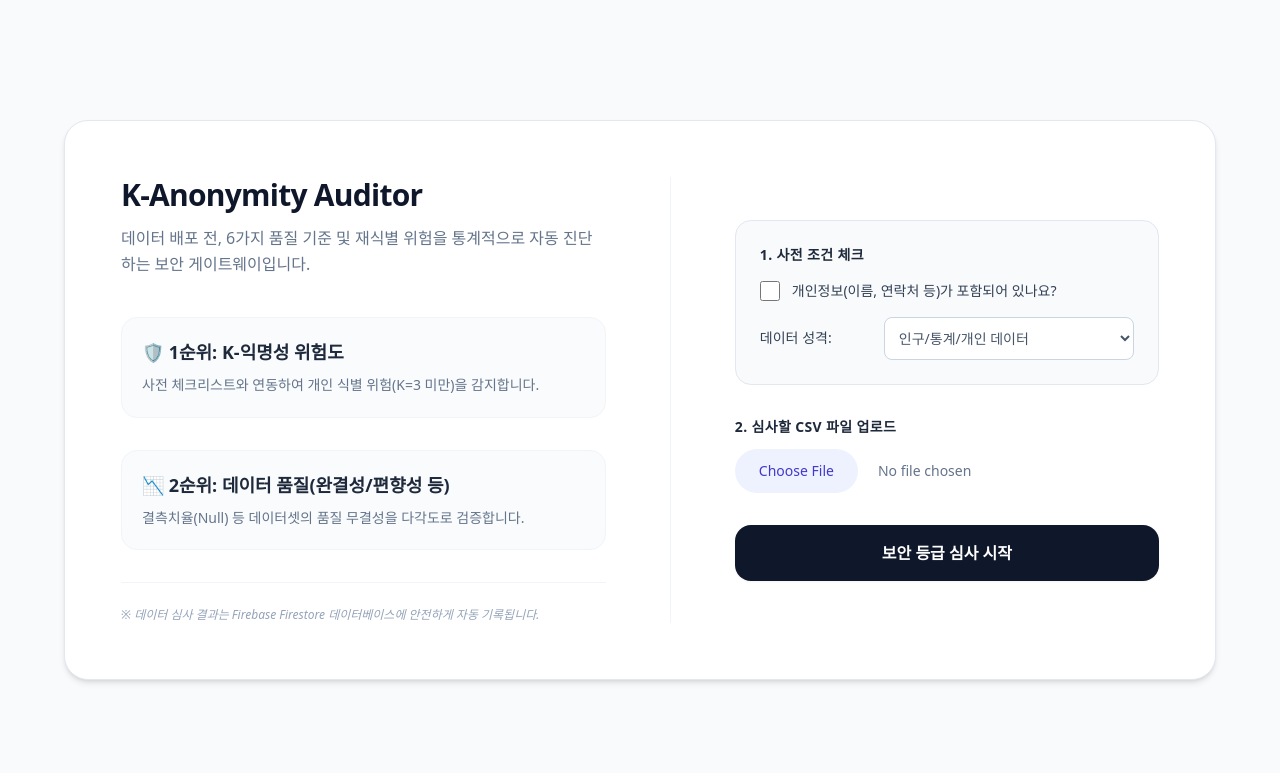
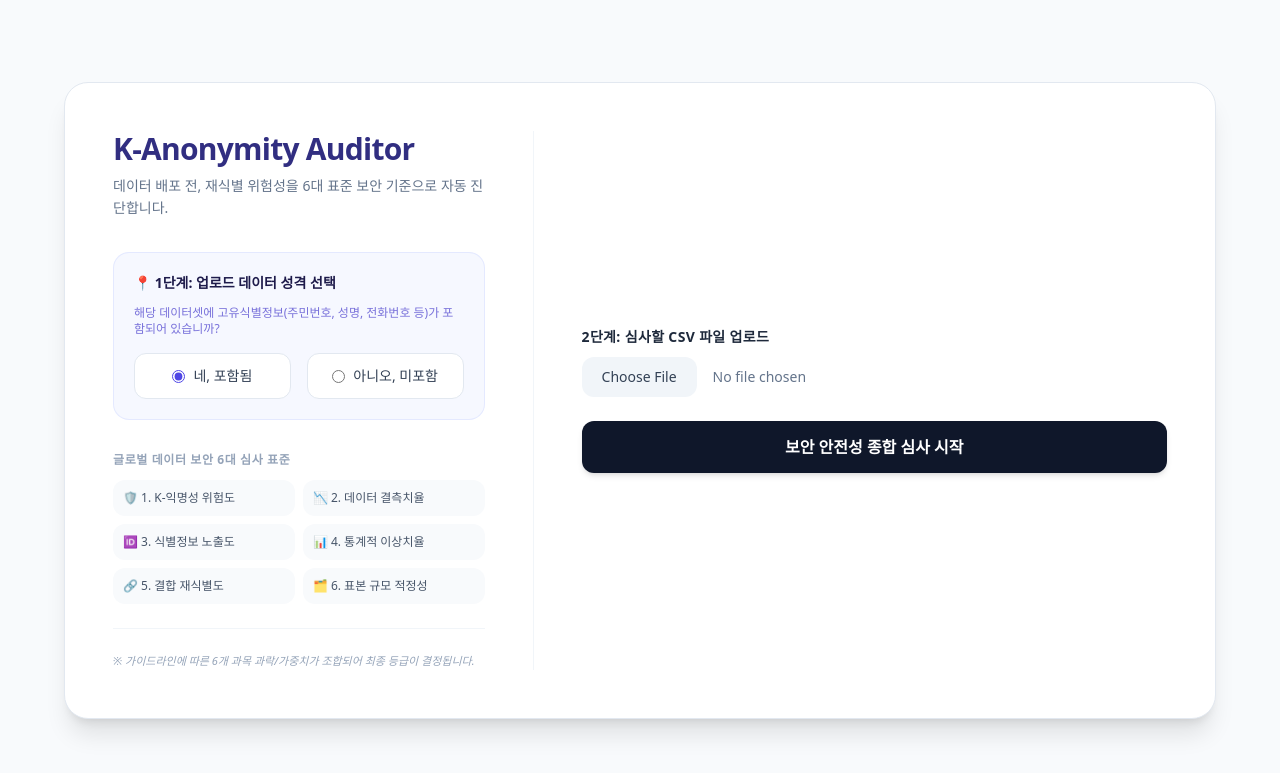
Before and after one commit to GbXb1/GB01, a Flask app: page / in a window 1280 px wide. Shown: the top 773 px of the page. Run offline with Flask 3, Linux system fonts and the light colour scheme; some libraries are stand-ins or nearby versions.

Commit message:
거의최종수정

```diff
--- a/app.py
+++ b/app.py
@@ -1,21 +1,6 @@
 from flask import Flask, render_template, request, jsonify
 import pandas as pd
 from datetime import datetime
-import uuid
-
-# [추가된 기능] 파이어베이스 라이브러리 연동
-import firebase_admin
-from firebase_admin import credentials, firestore
-
-# 파이어베이스 초기화 (서버 재시작 시 중복 방지)
-try:
-    if not firebase_admin._apps:
-        cred = credentials.Certificate('firebase_key.json')
-        firebase_admin.initialize_app(cred)
-    db = firestore.client()
-except Exception as e:
-    print(f"🔥 Firebase 연결 에러: {e}")
-    db = None
 
 app = Flask(__name__)
 
@@ -29,13 +14,10 @@ def audit_dataset():
         return jsonify({'error': '업로드된 파일이 없습니다.'}), 400
 
     file = request.files['file']
-
-    # [추가된 기능] 프론트엔드 체크리스트 값 받아오기
-    has_personal_info = request.form.get('has_personal_info') == 'true'
-    data_type = request.form.get('data_type')
+    has_pii = request.form.get('has_pii', 'no') # 프론트엔드 선택창 값 수신
 
     try:
-        # 기존 훌륭한 인코딩 방어 로직 유지
+        # 인코딩 방어 적용하며 CSV 로드
         try:
             df = pd.read_csv(file)
         except:
@@ -54,80 +36,86 @@ def audit_dataset():
         if total_rows == 0:
             return jsonify({'error': '데이터셋에 행이 존재하지 않습니다.'}), 400
 
-        # ==========================================
-        # 🛡️ 1순위: K-익명성(K=3) 위험도 (체크리스트 연동)
-        # ==========================================
-        if has_personal_info:
-            group_counts = df.groupby(list(df.columns)).size().reset_index(name='count')
-            risk_groups = group_counts[group_counts['count'] < 3]
-            risk_rows_count = int(risk_groups['count'].sum())
-            risk_ratio = round((risk_rows_count / total_rows) * 100, 1)
-        else:
-            # 환경/통계 데이터 등 개인정보가 없다고 체크된 경우 위험도 0%로 패스
-            risk_ratio = 0.0
+        # -------------------------------------------------------------
+        # 📊 [진짜 연산] 6대 데이터 보안 심사 기준 알고리즘
+        # -------------------------------------------------------------
 
-        # ==========================================
-        # 📉 2순위: 데이터 결측치율(완결성) 계산
-        # ==========================================
+        # [기준 1] K-익명성 위험도 (K=3)
+        group_counts = df.groupby(list(df.columns)).size().reset_index(name='count')
+        risk_groups = group_counts[group_counts['count'] < 3]
+        risk_rows_count = int(risk_groups['count'].sum())
+        risk_ratio = round((risk_rows_count / total_rows) * 100, 1)
+
+        # [기준 2] 데이터 결측치율
         total_cells = df.size
         null_cells = int(df.isnull().sum().sum())
         null_ratio = round((null_cells / total_cells) * 100, 1)
 
-        # (기타 누락되었던 편향성, 유효성 등은 백엔드 확장을 위해 자리는 비워두고,
-        # 우선 기존에 짜신 완화된 등급 룰북을 그대로 반영합니다.)
+        # [기준 3] 고유식별정보(PII) 컬럼 검출율
+        pii_keywords = ['주민', '전화', '이름', '성명', '폰', '이메일', '주소', 'id', 'sn', 'email', 'phone', 'address']
+        pii_cols = [col for col in df.columns if any(kw in col.lower() for kw in pii_keywords)]
+        pii_ratio = round((len(pii_cols) / len(df.columns)) * 100, 1) if len(df.columns) > 0 else 0
 
-        # ==========================================
-        # 🏆 기존 완화된 실무형 등급 산출
-        # ==========================================
-        if risk_ratio <= 5.0 and null_ratio < 5.0:
-            grade = 'S'
-        elif risk_ratio <= 25.0 and null_ratio < 10.0:
-            grade = 'A'
-        elif risk_ratio <= 55.0:
-            grade = 'B'
-        else:
-            grade = 'C'
+        # [기준 4] 데이터 통계적 이상치(Outlier) 비율 (IQR 방식)
+        num_cols = df.select_dtypes(include=['number']).columns
+        total_outliers = 0
+        total_numeric_elements = 0
+        for col in num_cols:
+            q1 = df[col].quantile(0.25)
+            q3 = df[col].quantile(0.75)
+            iqr = q3 - q1
+            outliers = df[(df[col] < q1 - 1.5 * iqr) | (df[col] > q3 + 1.5 * iqr)]
+            total_outliers += len(outliers)
+            total_numeric_elements += len(df)
+        outlier_ratio = round((total_outliers / total_numeric_elements) * 100, 1) if total_numeric_elements > 0 else 0
 
+        # [기준 5] 준식별자 결합 및 재식별 고유성 위험도
+        unique_combos = len(df.drop_duplicates())
+        combo_ratio = round((unique_combos / total_rows) * 100, 1)
+
+        # [기준 6] 데이터 표본 규모 적정성 (행 수 계산)
+        # (행 수가 너무 적으면 통계적 추론 및 재식별 위험이 매우 높음)
+
+        # -------------------------------------------------------------
+        # 🏆 6대 항목별 개별 등급 판정 로직
+        # -------------------------------------------------------------
+        # 1. K-익명성 등급
+        risk_grade = 'S' if risk_ratio <= 5.0 else 'A' if risk_ratio <= 25.0 else 'B' if risk_ratio <= 55.0 else 'C'
+        # 2. 결측치율 등급
+        null_grade = 'S' if null_ratio < 5.0 else 'A' if null_ratio < 10.0 else 'B' if null_ratio < 20.0 else 'C'
+        # 3. 개인정보 매칭 무결성 등급 (선택창 검증)
+        if has_pii == 'no' and pii_ratio > 0: pii_grade = 'C' # 없다고 했는데 발견됨 (감점)
+        elif has_pii == 'yes' and pii_ratio > 30.0: pii_grade = 'B' # 너무 날것의 개인정보가 많음
+        else: pii_grade = 'S'
+        # 4. 이상치 등급
+        outlier_grade = 'S' if outlier_ratio <= 3.0 else 'A' if outlier_ratio <= 8.0 else 'B' if outlier_ratio <= 15.0 else 'C'
+        # 5. 결합 위험도 등급
+        linkage_grade = 'S' if combo_ratio <= 20.0 else 'A' if combo_ratio <= 50.0 else 'B' if combo_ratio <= 80.0 else 'C'
+        # 6. 규모 적정성 등급
+        row_grade = 'S' if total_rows >= 1000 else 'A' if total_rows >= 300 else 'B' if total_rows >= 50 else 'C'
+
+        # ⚖️ 종합 점수 산출 (과목별 가중치 평균)
+        score_map = {'S': 4, 'A': 3, 'B': 2, 'C': 1}
+        total_score = (score_map[risk_grade]*2.5 + score_map[null_grade]*1.5 + score_map[pii_grade]*2.0 + score_map[outlier_grade] + score_map[linkage_grade]*1.5 + score_map[row_grade]) / 9.5
+
+        grade = 'S' if total_score >= 3.5 else 'A' if total_score >= 2.8 else 'B' if total_score >= 1.8 else 'C'
         current_time = datetime.now().strftime("%Y-%m-%d %H:%M:%S")
-
-        # ==========================================
-        # 💾 [추가된 기능] 파이어베이스 Firestore DB 저장 로직
-        # ==========================================
-        saved_to_db = False
-        if db is not None:
-            doc_id = f"eval_{datetime.now().strftime('%Y%m%d%H%M%S')}_{uuid.uuid4().hex[:4]}"
-            eval_data = {
-                "document_id": doc_id,
-                "meta_info": {
-                    "file_name": file.filename,
-                    "uploaded_at": current_time,
-                    "checklist": {
-                        "has_personal_info": has_personal_info,
-                        "data_type": data_type
-                    }
-                },
-                "results": {
-                    "risk_ratio_percent": risk_ratio,
-                    "null_ratio_percent": null_ratio,
-                    "final_grade": grade
-                }
-            }
-            db.collection("evaluations").document(doc_id).set(eval_data)
-            saved_to_db = True
 
         return jsonify({
             'filename': file.filename,
             'audit_time': current_time,
-            'total_rows': total_rows,
-            'risk_ratio': risk_ratio,
-            'null_ratio': null_ratio,
             'grade': grade,
-            'applied_k': 3,
-            'saved_to_db': saved_to_db  # DB 저장 성공 여부를 프론트로 전달
+            # 6대 세부 심사 결과 데이터 송신
+            'risk_ratio': risk_ratio, 'risk_grade': risk_grade,
+            'null_ratio': null_ratio, 'null_grade': null_grade,
+            'pii_ratio': pii_ratio, 'pii_grade': pii_grade,
+            'outlier_ratio': outlier_ratio, 'outlier_grade': outlier_grade,
+            'combo_ratio': combo_ratio, 'linkage_grade': linkage_grade,
+            'total_rows': total_rows, 'row_grade': row_grade
         })
 
     except Exception as e:
-        return jsonify({'error': f'파일 연산 중 에러 발생: {str(e)}'}), 500
+        return jsonify({'error': f'분석 중 에러 발생: {str(e)}'}), 500
 
 if __name__ == '__main__':
-    app.run(debug=True, port=5000)
+    app.run(debug=True, port=5001)
--- a/templates/index.html
+++ b/templates/index.html
@@ -3,72 +3,65 @@
 
 <head>
     <meta charset="UTF-8">
-    <title>K-Anonymity Auditor</title>
+    <meta name="viewport" content="width=device-width,initial-scale=1" />
+    <title>K-Anonymity Auditor Portal</title>
     <script src="https://cdn.tailwindcss.com"></script>
 </head>
 
 <body class="bg-slate-50 min-h-screen flex items-center justify-center p-8">
 
-    <div class="max-w-6xl w-full bg-white p-14 rounded-3xl shadow-md border border-slate-200 flex gap-16">
+    <div class="max-w-6xl w-full bg-white p-12 rounded-3xl shadow-xl border border-slate-200 flex gap-12">
 
-        <div class="w-1/2 flex flex-col justify-between">
+        <div class="w-5/12 flex flex-col justify-between border-r border-slate-100 pr-12">
             <div>
-                <h1 class="text-3xl font-black text-slate-900 mb-3 tracking-tight">K-Anonymity Auditor</h1>
-                <p class="text-base text-slate-500 mb-10 leading-relaxed">데이터 배포 전, 6가지 품질 기준 및 재식별 위험을 통계적으로 자동 진단하는 보안
-                    게이트웨이입니다.</p>
+                <h1 class="text-3xl font-black text-indigo-900 mb-2 tracking-tight">K-Anonymity Auditor</h1>
+                <p class="text-sm text-slate-500 mb-8 leading-relaxed">데이터 배포 전, 재식별 위험성을 6대 표준 보안 기준으로 자동 진단합니다.</p>
 
-                <div class="space-y-8">
-                    <div class="p-5 bg-slate-50/80 rounded-2xl border border-slate-100">
-                        <h3 class="text-lg font-bold text-slate-800 mb-2 flex items-center gap-2">🛡️ 1순위: K-익명성 위험도
-                        </h3>
-                        <p class="text-sm text-slate-500 leading-relaxed">사전 체크리스트와 연동하여 개인 식별 위험(K=3 미만)을 감지합니다.</p>
+                <div class="mb-8 p-5 bg-indigo-50/50 rounded-2xl border border-indigo-100/80">
+                    <label class="block text-sm font-bold text-indigo-950 mb-3">📍 1단계: 업로드 데이터 성격 선택</label>
+                    <p class="text-xs text-indigo-700/70 mb-4">해당 데이터셋에 고유식별정보(주민번호, 성명, 전화번호 등)가 포함되어 있습니까?</p>
+                    <div class="flex gap-4">
+                        <label
+                            class="flex-1 flex items-center justify-center gap-2 bg-white px-4 py-3 rounded-xl border border-slate-200 cursor-pointer hover:bg-slate-50 font-medium text-sm text-slate-700">
+                            <input type="radio" name="has_pii" value="yes" checked class="accent-indigo-600"> 네, 포함됨
+                        </label>
+                        <label
+                            class="flex-1 flex items-center justify-center gap-2 bg-white px-4 py-3 rounded-xl border border-slate-200 cursor-pointer hover:bg-slate-50 font-medium text-sm text-slate-700">
+                            <input type="radio" name="has_pii" value="no" class="accent-indigo-600"> 아니오, 미포함
+                        </label>
                     </div>
-                    <div class="p-5 bg-slate-50/80 rounded-2xl border border-slate-100">
-                        <h3 class="text-lg font-bold text-slate-800 mb-2 flex items-center gap-2">📉 2순위: 데이터 품질(완결성/편향성
-                            등)</h3>
-                        <p class="text-sm text-slate-500 leading-relaxed">결측치율(Null) 등 데이터셋의 품질 무결성을 다각도로 검증합니다.</p>
+                </div>
+
+                <div class="space-y-3">
+                    <h3 class="text-xs font-bold text-slate-400 uppercase tracking-wider">글로벌 데이터 보안 6대 심사 표준</h3>
+                    <div class="text-xs text-slate-600 grid grid-cols-2 gap-2">
+                        <div class="p-2.5 bg-slate-50 rounded-xl">🛡️ 1. K-익명성 위험도</div>
+                        <div class="p-2.5 bg-slate-50 rounded-xl">📉 2. 데이터 결측치율</div>
+                        <div class="p-2.5 bg-slate-50 rounded-xl">🆔 3. 식별정보 노출도</div>
+                        <div class="p-2.5 bg-slate-50 rounded-xl">📊 4. 통계적 이상치율</div>
+                        <div class="p-2.5 bg-slate-50 rounded-xl">🔗 5. 결합 재식별도</div>
+                        <div class="p-2.5 bg-slate-50 rounded-xl">🗂️ 6. 표본 규모 적정성</div>
                     </div>
                 </div>
             </div>
 
-            <div class="pt-6 border-t border-slate-100 mt-8">
-                <p class="text-xs text-slate-400 font-medium italic">※ 데이터 심사 결과는 Firebase Firestore 데이터베이스에 안전하게 자동
-                    기록됩니다.</p>
-            </div>
+            <p class="text-[11px] text-slate-400 pt-6 mt-6 border-t border-slate-100 italic">※ 가이드라인에 따른 6개 과목 과락/가중치가
+                조합되어 최종 등급이 결정됩니다.</p>
         </div>
 
-        <div class="w-1/2 flex flex-col justify-center border-l border-slate-100 pl-16">
-
-            <div class="mb-8 bg-slate-50 p-6 rounded-2xl border border-slate-200">
-                <h3 class="text-sm font-bold text-slate-800 mb-4 tracking-wide">1. 사전 조건 체크</h3>
-                <label class="flex items-center gap-3 mb-4 cursor-pointer">
-                    <input type="checkbox" id="hasPersonalInfo"
-                        class="w-5 h-5 text-indigo-600 rounded border-slate-300">
-                    <span class="text-sm text-slate-700 font-medium">개인정보(이름, 연락처 등)가 포함되어 있나요?</span>
-                </label>
-                <div class="flex items-center gap-3">
-                    <span class="text-sm text-slate-700 font-medium w-28">데이터 성격:</span>
-                    <select id="dataType"
-                        class="flex-1 text-sm border border-slate-300 rounded-lg p-2.5 bg-white text-slate-600 outline-none">
-                        <option value="population">인구/통계/개인 데이터</option>
-                        <option value="environment">환경/자연/비생물 데이터</option>
-                        <option value="etc">기타 범용 데이터</option>
-                    </select>
-                </div>
-            </div>
-
-            <div class="mb-8">
-                <label class="block text-sm font-bold text-slate-800 mb-3 tracking-wide">2. 심사할 CSV 파일 업로드</label>
+        <div class="w-7/12 flex flex-col justify-center">
+            <div class="mb-6">
+                <label class="block text-sm font-bold text-slate-800 mb-2.5 tracking-wide">2단계: 심사할 CSV 파일 업로드</label>
                 <input type="file" id="csvFile"
-                    class="block w-full text-sm text-slate-500 file:mr-5 file:py-3 file:px-6 file:rounded-full file:border-0 file:bg-indigo-50 file:text-indigo-700 hover:file:bg-indigo-100 cursor-pointer font-medium">
+                    class="block w-full text-sm text-slate-500 file:mr-4 file:py-2.5 file:px-5 file:rounded-xl file:border-0 file:bg-slate-100 file:text-slate-700 hover:file:bg-slate-200 cursor-pointer font-medium">
             </div>
 
             <button onclick="audit()"
-                class="w-full bg-slate-900 text-white py-4 rounded-2xl text-base font-bold hover:bg-slate-800 active:scale-[0.99] transition-all shadow-sm">
-                보안 등급 심사 시작
+                class="w-full bg-slate-900 text-white py-3.5 rounded-xl text-base font-bold hover:bg-slate-800 active:scale-[0.99] transition-all shadow-md">
+                보안 안전성 종합 심사 시작
             </button>
 
-            <div id="result" class="hidden mt-10 p-8 border rounded-2xl text-center shadow-sm"></div>
+            <div id="result" class="hidden mt-8 p-6 border rounded-2xl shadow-sm text-center"></div>
         </div>
     </div>
 
@@ -77,16 +70,17 @@
             const file = document.getElementById('csvFile').files[0];
             if (!file) return alert('심사할 CSV 파일을 선택해주세요.');
 
+            // 라디오 버튼 선택값 추출
+            const hasPii = document.querySelector('input[name="has_pii"]:checked').value;
+
             const formData = new FormData();
             formData.append('file', file);
-            // [추가된 기능] 프론트에서 체크한 값을 백엔드로 전송
-            formData.append('has_personal_info', document.getElementById('hasPersonalInfo').checked);
-            formData.append('data_type', document.getElementById('dataType').value);
+            formData.append('has_pii', hasPii); // 파이썬으로 전송
 
             const resDiv = document.getElementById('result');
             resDiv.classList.remove('hidden');
-            resDiv.className = "mt-10 p-8 border rounded-2xl text-center bg-slate-50 border-slate-200 text-slate-500 font-medium text-sm";
-            resDiv.innerHTML = "🔄 파이썬 Pandas 엔진 및 데이터베이스 연결 중...";
+            resDiv.className = "mt-8 p-6 border rounded-2xl text-center bg-slate-50 border-slate-200 text-slate-500 font-medium text-sm";
+            resDiv.innerHTML = "🔄 6대 심사 규격에 맞춰 Pandas 프레임워크 실시간 연산 중...";
 
             try {
                 const res = await fetch('/api/audit-dataset', { method: 'POST', body: formData });
@@ -98,26 +92,75 @@
                     return;
                 }
 
+                // 종합 등급 배경색 테마 매핑
                 if (data.grade === 'S' || data.grade === 'A') {
-                    resDiv.className = "mt-10 p-8 border rounded-2xl text-center bg-emerald-50 border-emerald-200 text-emerald-800 shadow-sm";
+                    resDiv.className = "mt-8 p-6 border rounded-2xl bg-emerald-50/60 border-emerald-200 text-emerald-900 shadow-sm text-left";
                 } else if (data.grade === 'B') {
-                    resDiv.className = "mt-10 p-8 border rounded-2xl text-center bg-amber-50 border-amber-200 text-amber-800 shadow-sm";
+                    resDiv.className = "mt-8 p-6 border rounded-2xl bg-amber-50/60 border-amber-200 text-amber-900 shadow-sm text-left";
                 } else {
-                    resDiv.className = "mt-10 p-8 border rounded-2xl text-center bg-rose-50 border-rose-200 text-rose-800 shadow-sm";
+                    resDiv.className = "mt-8 p-6 border rounded-2xl bg-rose-50/60 border-rose-200 text-rose-900 shadow-sm text-left";
                 }
 
-                // [수정된 기능] DB 저장 여부와 개인정보 유무에 따른 안내 문구 추가
-                const dbStatus = data.saved_to_db ? "✅ DB 기록 완료" : "⚠️ DB 기록 실패";
+                // ✨ [개편] 6대 심사 항목이 깔끔한 그리드로 표출되는 동적 레이아웃
                 resDiv.innerHTML = `
-                    <div class="text-xs font-bold text-slate-400 mb-2">${dbStatus}</div>
-                    <div class="text-5xl font-black mb-3 tracking-wider">등급: ${data.grade} Grade</div>
-                    <p class="text-base font-semibold leading-relaxed">
-                        개인 식별 위험군: [ ${data.risk_ratio}% ] <br>
-                        데이터 결측치(Null): [ ${data.null_ratio}% ]
-                    </p>
+                    <div class="text-center pb-4 border-b border-dashed border-slate-300/60">
+                        <span class="text-xs uppercase tracking-widest font-black text-slate-400">종합 보안 인증 결과</span>
+                        <div class="text-4xl font-black text-slate-900 mt-1">${data.grade} Grade</div>
+                        <p class="text-[11px] text-slate-500 mt-1">파일명: ${data.filename} (${data.audit_time})</p>
+                    </div>
+
+                    <div class="mt-4 grid grid-cols-2 gap-3">
+                        <div class="bg-white p-3 rounded-xl border border-slate-100 shadow-xs flex justify-between items-center">
+                            <div>
+                                <p class="text-xs font-bold text-slate-800">🛡️ 1. K-익명성 위험도</p>
+                                <p class="text-[11px] text-slate-500">위험군: ${data.risk_ratio}%</p>
+                            </div>
+                            <span class="text-xs font-extrabold px-2.5 py-0.5 rounded-md bg-slate-100 text-slate-700">${data.risk_grade}</span>
+                        </div>
+
+                        <div class="bg-white p-3 rounded-xl border border-slate-100 shadow-xs flex justify-between items-center">
+                            <div>
+                                <p class="text-xs font-bold text-slate-800">📉 2. 데이터 결측치율</p>
+                                <p class="text-[11px] text-slate-500">공백률: ${data.null_ratio}%</p>
+                            </div>
+                            <span class="text-xs font-extrabold px-2.5 py-0.5 rounded-md bg-slate-100 text-slate-700">${data.null_grade}</span>
+                        </div>
+
+                        <div class="bg-white p-3 rounded-xl border border-slate-100 shadow-xs flex justify-between items-center">
+                            <div>
+                                <p class="text-xs font-bold text-slate-800">🆔 3. 식별정보 노출도</p>
+                                <p class="text-[11px] text-slate-500">피식별률: ${data.pii_ratio}%</p>
+                            </div>
+                            <span class="text-xs font-extrabold px-2.5 py-0.5 rounded-md bg-slate-100 text-slate-700">${data.pii_grade}</span>
+                        </div>
+
+                        <div class="bg-white p-3 rounded-xl border border-slate-100 shadow-xs flex justify-between items-center">
+                            <div>
+                                <p class="text-xs font-bold text-slate-800">📊 4. 통계적 이상치율</p>
+                                <p class="text-[11px] text-slate-500">이상치: ${data.outlier_ratio}%</p>
+                            </div>
+                            <span class="text-xs font-extrabold px-2.5 py-0.5 rounded-md bg-slate-100 text-slate-700">${data.outlier_grade}</span>
+                        </div>
+
+                        <div class="bg-white p-3 rounded-xl border border-slate-100 shadow-xs flex justify-between items-center">
+                            <div>
+                                <p class="text-xs font-bold text-slate-800">🔗 5. 준식별 결합 위험</p>
+                                <p class="text-[11px] text-slate-500">고유조합: ${data.combo_ratio}%</p>
+                            </div>
+                            <span class="text-xs font-extrabold px-2.5 py-0.5 rounded-md bg-slate-100 text-slate-700">${data.linkage_grade}</span>
+                        </div>
+
+                        <div class="bg-white p-3 rounded-xl border border-slate-100 shadow-xs flex justify-between items-center">
+                            <div>
+                                <p class="text-xs font-bold text-slate-800">🗂️ 6. 표본 규모 적정성</p>
+                                <p class="text-[11px] text-slate-500">총 레코드: ${data.total_rows}개</p>
+                            </div>
+                            <span class="text-xs font-extrabold px-2.5 py-0.5 rounded-md bg-slate-100 text-slate-700">${data.row_grade}</span>
+                        </div>
+                    </div>
                 `;
             } catch (error) {
-                alert('서버 연결 실패! 주소창 및 백엔드 실행 상태를 확인해주세요.');
+                alert('서버 연동 실패! 백엔드가 정상 기동 중인지 터미널을 확인하세요.');
                 resDiv.classList.add('hidden');
             }
         }
```
